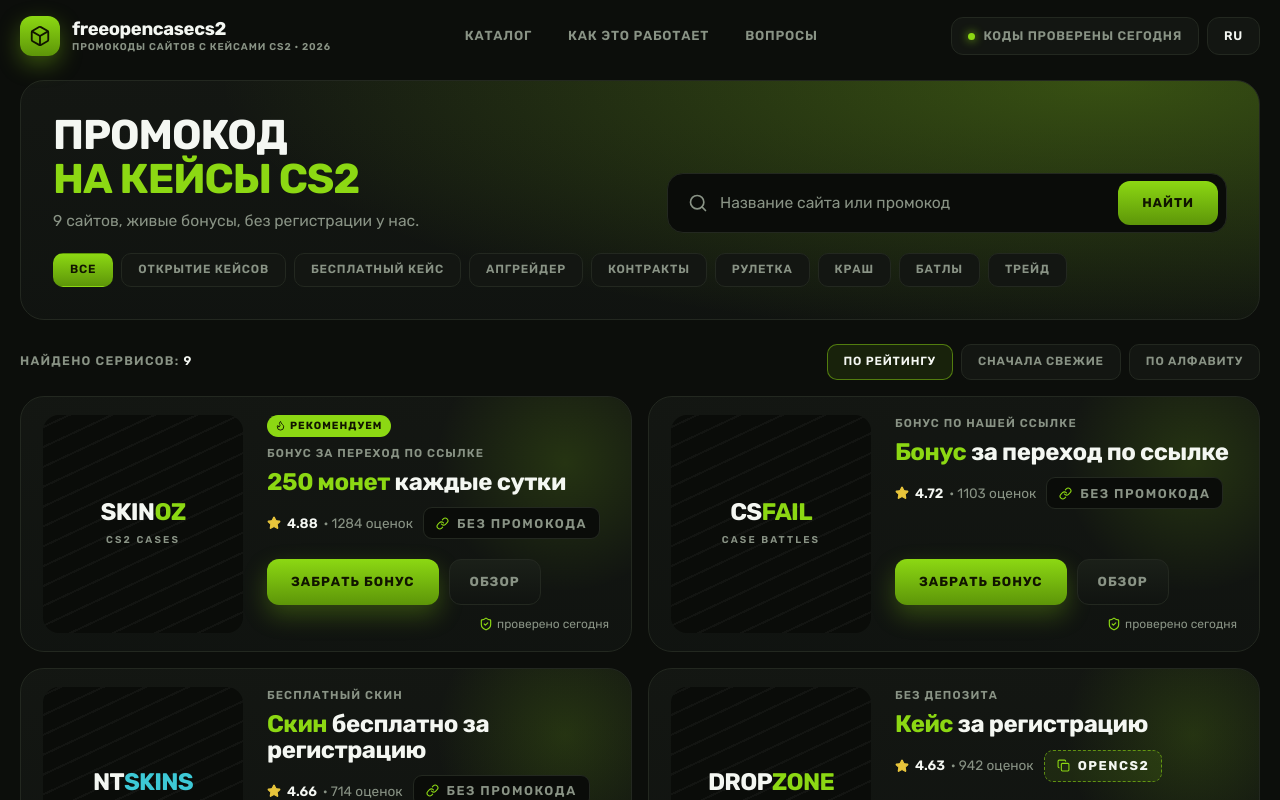
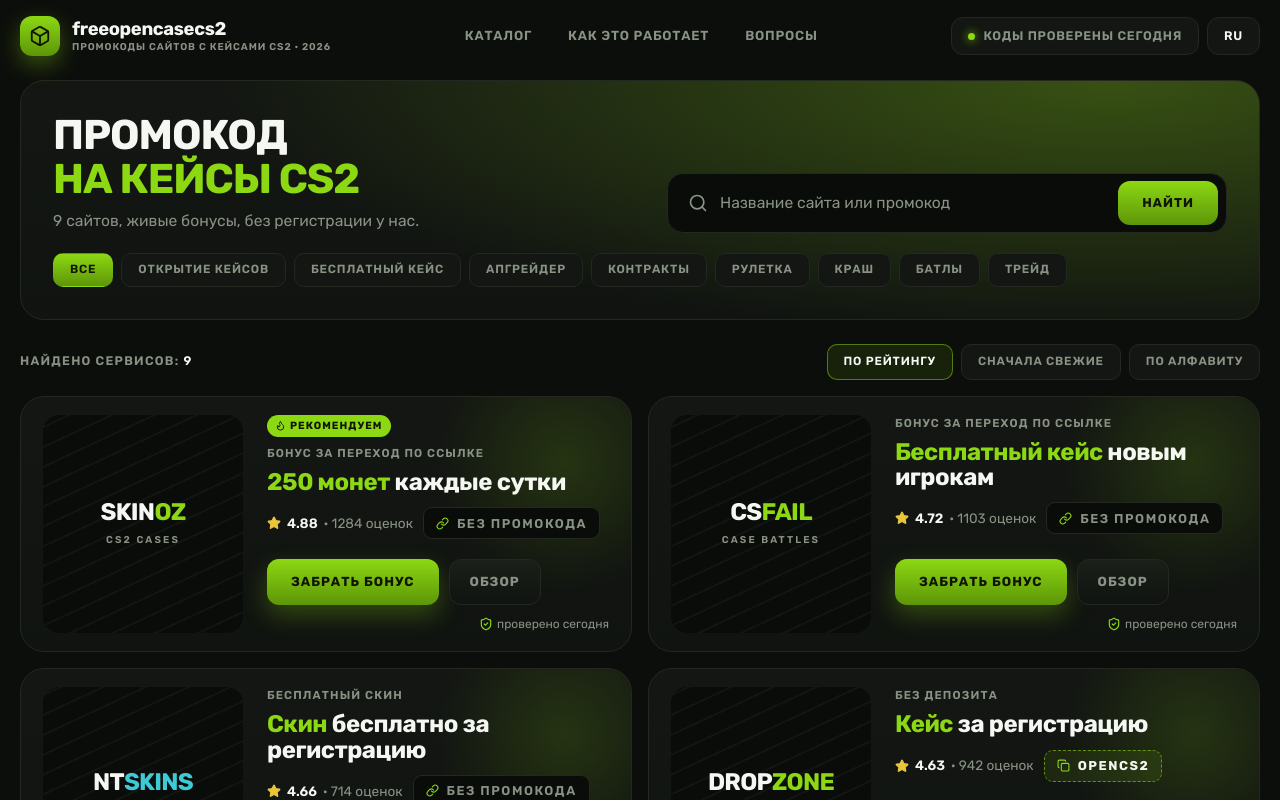
Before and after one commit to maodeceiver/referral-link-site, a React (Vite) app: page / in a window 1280 px wide. Shown: the top 800 px of the page. Built offline with nearby package versions, Linux system fonts and the light colour scheme.

Commit message:
[FIX] Добавил обработку для CSFail

```diff
--- a/src/data/sites.ts
+++ b/src/data/sites.ts
@@ -158,9 +158,9 @@ export const sites: Site[] = [
     nameSuffix: 'Fail',
     tone: 'accent',
     tagline: 'CASE BATTLES',
-    kind: 'Бонус по нашей ссылке',
-    bonusHighlight: 'Бонус',
-    bonusRest: 'за переход по ссылке',
+    kind: 'Бонус за переход по ссылке',
+    bonusHighlight: 'Бесплатный кейс',
+    bonusRest: 'новым игрокам',
     promo: '',
     rating: 4.72,
     reviews: 1103,
```
